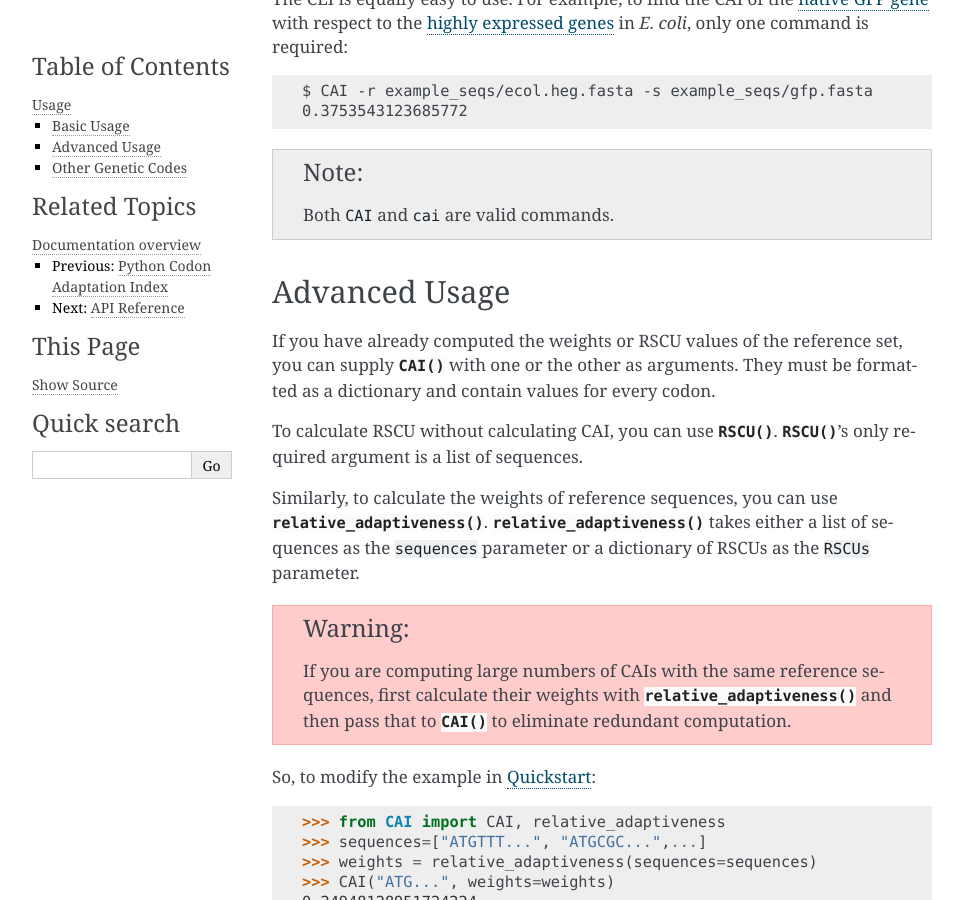
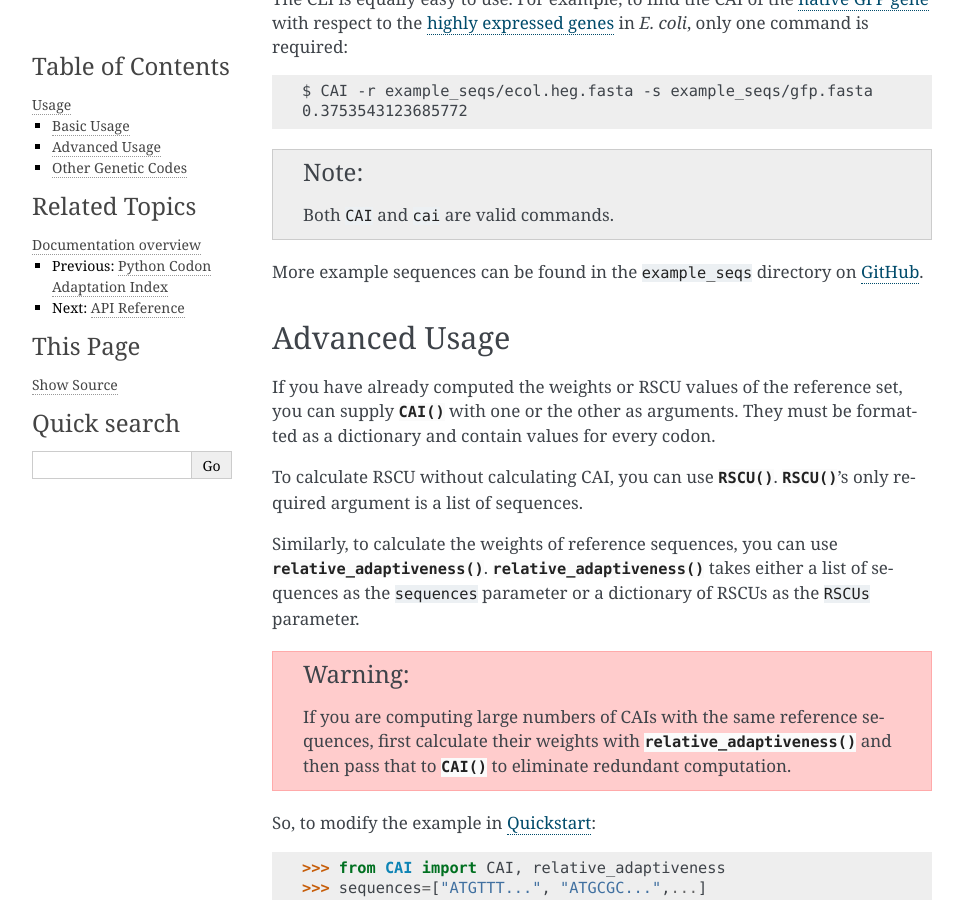
Before and after one commit to Benjamin-Lee/CodonAdaptationIndex, a Sphinx documentation site: the page built from docs/usage.rst, in a window 1280 px wide and 900 px high, scrolled down 389 px. Shown: the whole window, without its empty margins (148-1111 px from the left). Built offline with Sphinx 7.4.7, drawn with Linux system fonts in a browser that asks for light colours.

Commit message:
Add where to find more example sequences

```diff
--- a/docs/usage.rst
+++ b/docs/usage.rst
@@ -26,6 +26,9 @@ only one command is required::
 .. note::
 
    Both ``CAI`` and ``cai`` are valid commands.
+
+More example sequences can be found in the ``example_seqs`` directory on `GitHub
+<https://github.com/Benjamin-Lee/CodonAdaptationIndex/blob/master/example_seqs/>`_.
 
 Advanced Usage
 --------------
```
